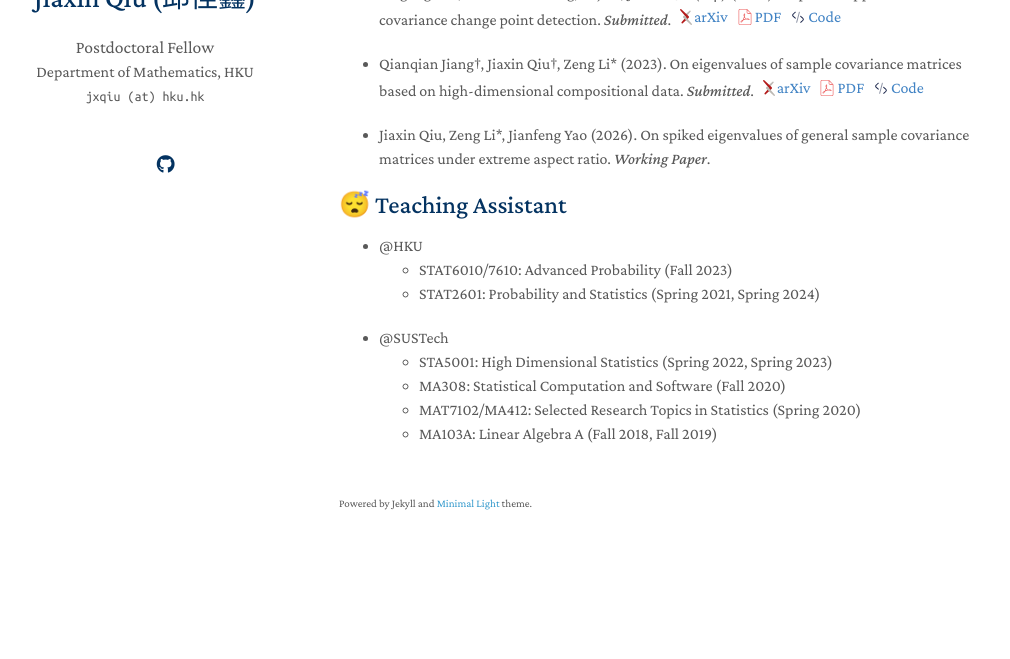
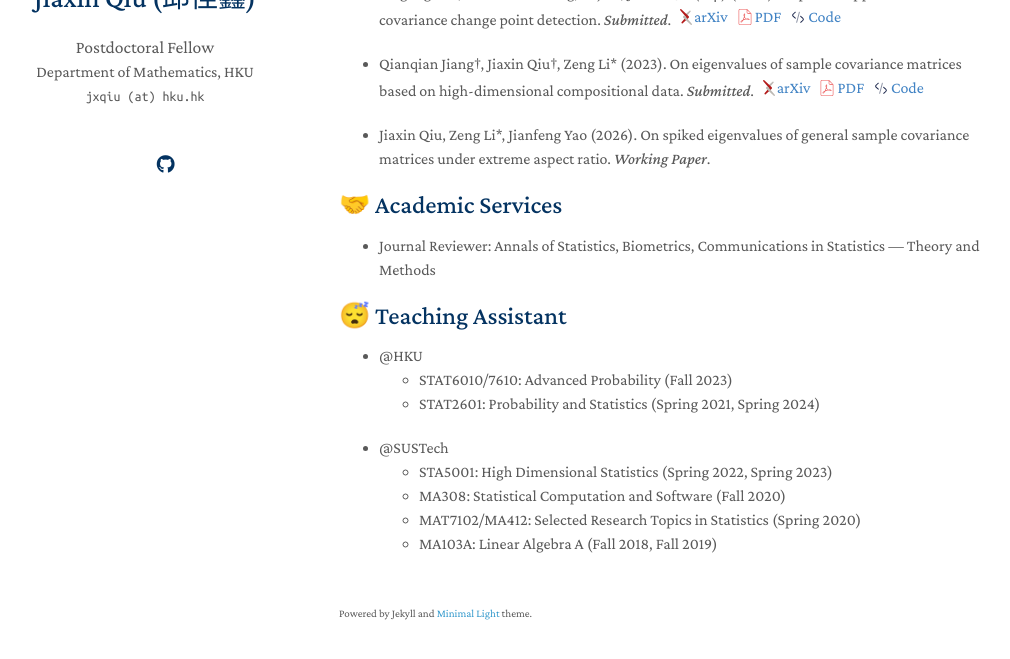
Before and after one commit to jxqiu77/jxqiu77.github.io, a Jekyll site: the page built from index.md, in a window 1280 px wide and 900 px high, scrolled down 784 px, cut to the strip 206-865 px from the top of the window. Shown: the whole strip, without its empty margins (131-1141 px from the left). Built offline with Jekyll 4.4.1, drawn with Linux system fonts in a browser that asks for light colours; nearby versions of some CDN libraries; comment, search, counter and statistics services are not loaded; a style sheet for code colours, icons or effects is not loaded; our own code applies the rules of GitHub Pages for plain Markdown files; before the commit the page ends 1574 px from its top, so only the background shows below that.

Commit message:
add "Academic Service"

```diff
--- a/index.md
+++ b/index.md
@@ -87,6 +87,10 @@ I am currently a Postdoctoral Fellow in the [Department of Mathematics](https://
 
 - Jiaxin Qiu, Zeng Li\*, Jianfeng Yao (2026). On spiked eigenvalues of general sample covariance matrices under extreme aspect ratio. *Working Paper*.
 
+## 🤝 Academic Services
+
+- Journal Reviewer: Annals of Statistics, Biometrics, Communications in Statistics --- Theory and Methods
+
 ## 😴 Teaching Assistant
 
 - @HKU
```
